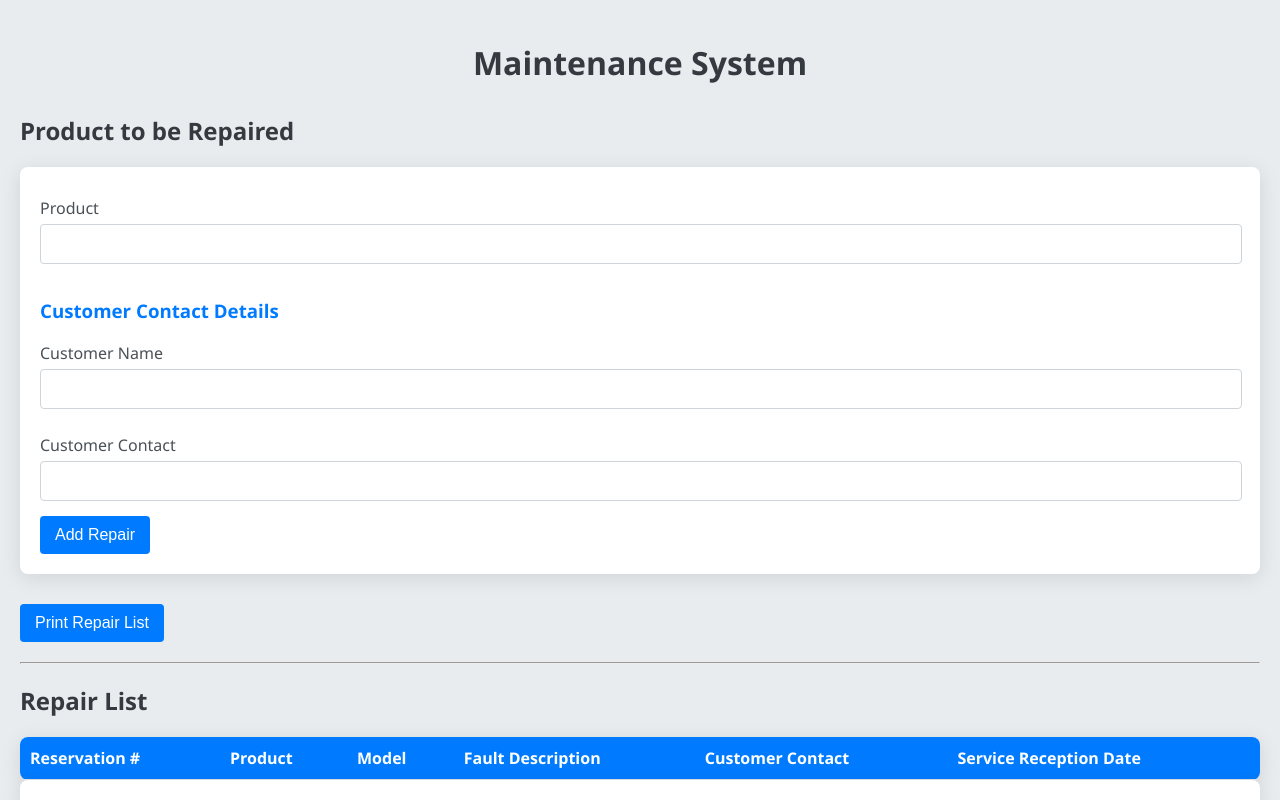
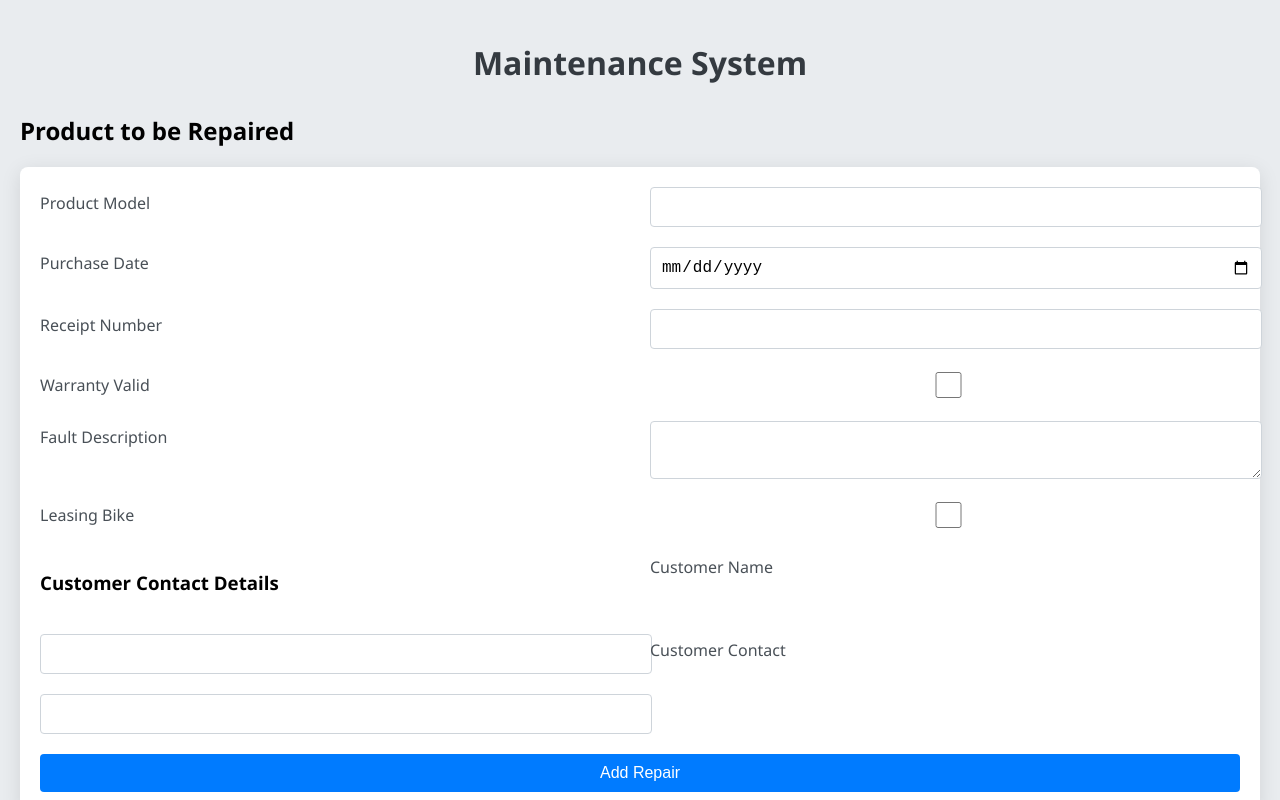
Before and after one commit to AIMlearningProject/maintenance-system-, a React (Create React App) app in the folder frontend/: page / in a window 1280 px wide. Shown: the top 800 px of the page. Built offline with nearby package versions, Linux system fonts and the light colour scheme.

Commit message:
Updated form layout to align labels and inputs for better print fit

```diff
--- a/frontend/src/App.css
+++ b/frontend/src/App.css
@@ -20,31 +20,38 @@ form {
   margin-bottom: 30px;
 }
 
-label {
-  display: block;
-  margin: 10px 0 5px;
+/* Grid layout for form */
+.repair-form-grid {
+  display: grid;
+  grid-template-columns: 1fr 1fr;
+  gap: 20px;
+}
+
+.repair-form-grid label {
+  margin: 5px 0;
   color: #495057;
 }
 
-input[type="text"],
-input[type="date"],
-input[type="number"],
-input[type="tel"],
-input[type="email"],
-textarea {
-  width: calc(100% - 20px);
+.repair-form-grid input[type="text"],
+.repair-form-grid input[type="date"],
+.repair-form-grid input[type="number"],
+.repair-form-grid input[type="tel"],
+.repair-form-grid input[type="email"],
+.repair-form-grid textarea {
+  width: 100%;
   padding: 10px;
-  margin-bottom: 15px;
   border: 1px solid #ced4da;
   border-radius: 4px;
   font-size: 16px;
 }
 
-input[type="checkbox"] {
-  margin: 10px 5px;
+.repair-form-grid input[type="checkbox"] {
+  width: auto;
+  margin-left: 10px;
 }
 
 button {
+  grid-column: span 2;
   background: #007bff;
   color: #ffffff;
   border: none;
@@ -56,43 +63,6 @@ button {
 
 button:hover {
   background: #0056b3;
-}
-
-table {
-  width: 100%;
-  border-collapse: collapse;
-  margin-top: 20px;
-  background: #ffffff;
-  border-radius: 8px;
-  overflow: hidden; /* Added for rounded corners */
-  box-shadow: 0 4px 20px rgba(0, 0, 0, 0.1);
-}
-
-th, td {
-  padding: 10px;
-  text-align: left;
-  border-bottom: 1px solid #dee2e6;
-}
-
-th {
-  background: #007bff;
-  color: #ffffff;
-}
-
-tr:hover {
-  background: #f8f9fa;
-}
-
-hr {
-  margin: 20px 0;
-}
-
-h2 {
-  color: #343a40;
-}
-
-h3 {
-  color: #007bff;
 }
 
 /* Ensure sections are kept together when printing */
@@ -107,12 +77,6 @@ h3 {
     display: none;
   }
 
-  /* Ensure the app container uses the full width on print */
-  .app-container {
-    width: 100%;
-    margin: 0;
-  }
-
   /* Reduce margins and paddings for better print fit */
   body, .app-container {
     margin: 0;
--- a/frontend/src/components/RepairForm.js
+++ b/frontend/src/components/RepairForm.js
@@ -2,17 +2,21 @@ import React, { useState } from 'react';
 
 function RepairForm({ addRepair }) {
     const [formData, setFormData] = useState({
-        product: '',
+        productModel: '',
+        purchaseDate: '',
+        receiptNumber: '',
+        warrantyValid: false,
+        faultDescription: '',
+        leasingBike: false,
         customerName: '',
         customerContact: '',
-        // Other fields...
     });
 
     const handleChange = (e) => {
-        const { name, value } = e.target;
+        const { name, value, type, checked } = e.target;
         setFormData((prevData) => ({
             ...prevData,
-            [name]: value,
+            [name]: type === 'checkbox' ? checked : value,
         }));
     };
 
@@ -20,27 +24,71 @@ function RepairForm({ addRepair }) {
         e.preventDefault();
         addRepair(formData);
         setFormData({
-            product: '',
+            productModel: '',
+            purchaseDate: '',
+            receiptNumber: '',
+            warrantyValid: false,
+            faultDescription: '',
+            leasingBike: false,
             customerName: '',
             customerContact: '',
-            // Reset other fields...
         });
     };
 
     return (
         <div className="repair-form-container">
             <h2>Product to be Repaired</h2>
-            <form onSubmit={handleSubmit}>
-                <label>Product</label>
+            <form onSubmit={handleSubmit} className="repair-form-grid">
+                <label>Product Model</label>
                 <input
                     type="text"
-                    name="product"
-                    value={formData.product}
+                    name="productModel"
+                    value={formData.productModel}
                     onChange={handleChange}
                     required
                 />
 
+                <label>Purchase Date</label>
+                <input
+                    type="date"
+                    name="purchaseDate"
+                    value={formData.purchaseDate}
+                    onChange={handleChange}
+                />
+
+                <label>Receipt Number</label>
+                <input
+                    type="text"
+                    name="receiptNumber"
+                    value={formData.receiptNumber}
+                    onChange={handleChange}
+                />
+
+                <label>Warranty Valid</label>
+                <input
+                    type="checkbox"
+                    name="warrantyValid"
+                    checked={formData.warrantyValid}
+                    onChange={handleChange}
+                />
+
+                <label>Fault Description</label>
+                <textarea
+                    name="faultDescription"
+                    value={formData.faultDescription}
+                    onChange={handleChange}
+                />
+
+                <label>Leasing Bike</label>
+                <input
+                    type="checkbox"
+                    name="leasingBike"
+                    checked={formData.leasingBike}
+                    onChange={handleChange}
+                />
+
                 <h3>Customer Contact Details</h3>
+
                 <label>Customer Name</label>
                 <input
                     type="text"
@@ -49,6 +97,7 @@ function RepairForm({ addRepair }) {
                     onChange={handleChange}
                     required
                 />
+
                 <label>Customer Contact</label>
                 <input
                     type="tel"
@@ -58,8 +107,6 @@ function RepairForm({ addRepair }) {
                     required
                 />
 
-                {/* Add other form fields here */}
-
                 <button type="submit">Add Repair</button>
             </form>
         </div>
```
